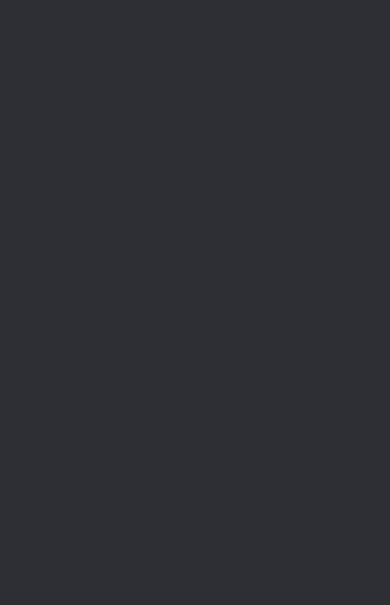
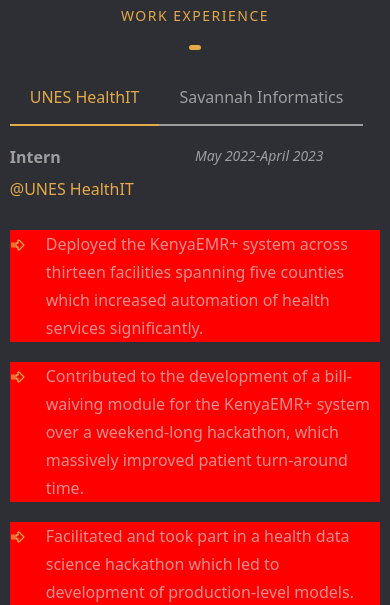
Before and after one commit to 1wes/Wes-Portfolio, a React (Create React App) app: page /project/1 in a window 390 px wide. Shown: the part 2066-2671 px from the top of the page. Before the commit the page ends 1998 px from the top, so only its background shows below. Built offline with nearby package versions, Linux system fonts and the light colour scheme; no server answers.

Commit message:
make the work section responsive

```diff
--- a/src/components/work.css
+++ b/src/components/work.css
@@ -102,7 +102,67 @@
 }
 
 @media only screen and (max-width:480px){
+
     .work-section{
-        display: none;
+        margin: -40px 0 0 0;
     }
+    .work-content{
+        width: 95%;
+    }
+
+    .exp-layout{
+        flex-direction: column;
+    }
+
+    .company-list{
+        width: 100%;
+        margin-bottom: 20px;
+    }
+
+    .company-list ul{
+        margin-left: 0;
+    }
+
+    .company-name{
+        border-left: none;
+        border-bottom: 2px solid var(--main-color);
+    }
+
+    .initial-active{
+        border-bottom: 2px solid var(--accent-color);
+    }
+
+    .clicked-company-name{
+        border-bottom: 2px solid var(--accent-color);
+    }
+
+    .duties{
+        width: 100%;
+        margin-left: 0;
+    }
+
+    .accomplishment-list{
+        display: flex;
+        width: 100%;
+        background-color: red;
+        padding: 0 !important;
+    }
+
+    .company-list ul{
+        display: flex;
+    }
+
+    .position{
+        width: 50%;
+    }
+
+    .duration{
+        width: 50%;
+        display: flex;
+    }
+
+    .accomplishment-list i{
+        margin:6px 20px 0 0;
+    }
+
 }
```
